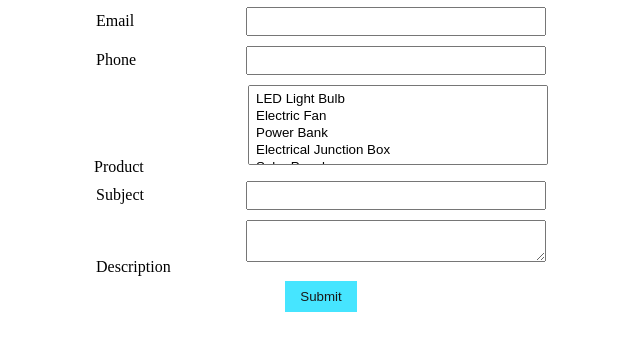
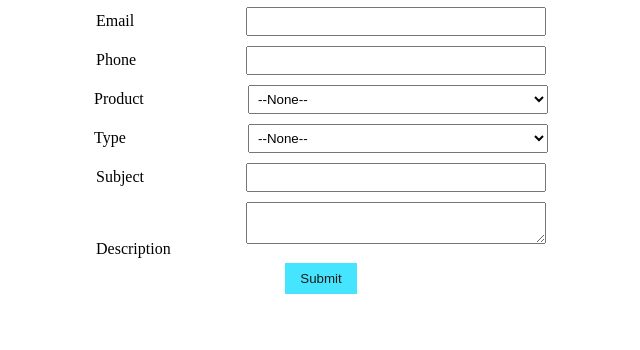
Before and after one commit to cynosurequest/CqWebToCase, a plain HTML site: page index.html in a window 1280 px wide. Shown: the part 184-534 px from the top of the page, without its empty margins (319-959 px from the left). Drawn offline with Linux system fonts and the light colour scheme.

Commit message:
Update index.html

```diff
--- a/index.html
+++ b/index.html
@@ -78,12 +78,17 @@
 <label for="phone">Phone</label><input  id="phone" maxlength="40" name="phone" size="20" type="text" /><br>
 
 <label style="width: 150px;" for="product">Product</label>
-<select  id="00N8e000003eOKw" multiple="multiple" name="00N8e000003eOKw" title="Product" style="width: 300px;">
+<select  id="00N8e0000016Y7W" name="00N8e0000016Y7W" title="Product"><option value="">--None--</option>
 <option value="LED Light Bulb">LED Light Bulb</option>
 <option value="Electric Fan">Electric Fan</option>
 <option value="Power Bank">Power Bank</option>
 <option value="Electrical Junction Box">Electrical Junction Box</option>
 <option value="Solar Panel">Solar Panel</option>
+</select><br>
+
+<label style="width: 150px;" for="type">Type</label>
+<select  id="00N8e0000016Y7l" name="00N8e0000016Y7l" title="Type"><option value="">--None--</option><option value="Maintenance">Maintenance</option>
+<option value="Service">Service</option>
 </select><br>
 
 <label for="subject">Subject</label><input  id="subject" maxlength="80" name="subject" size="20" type="text" /><br>
```
